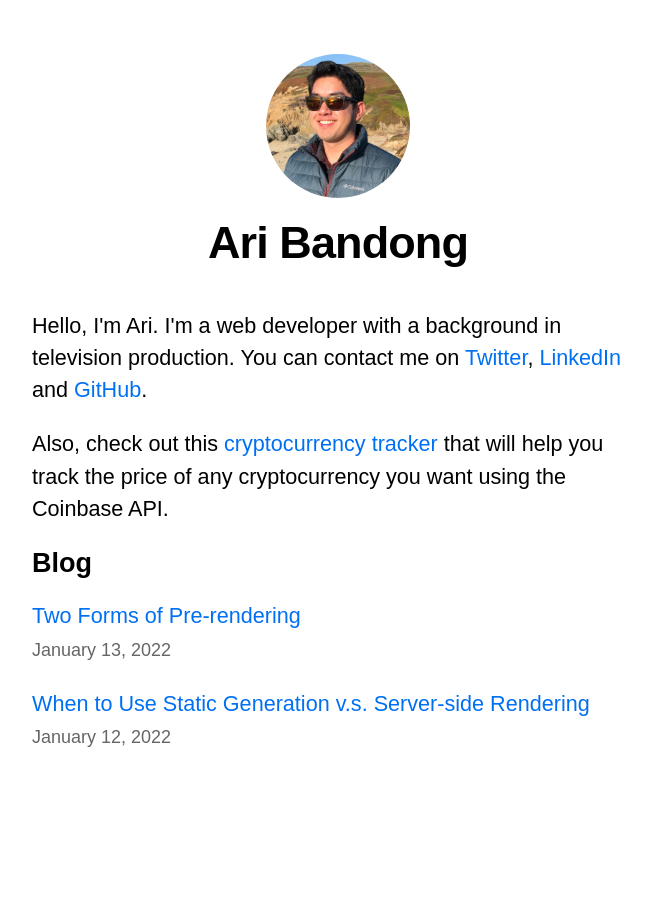
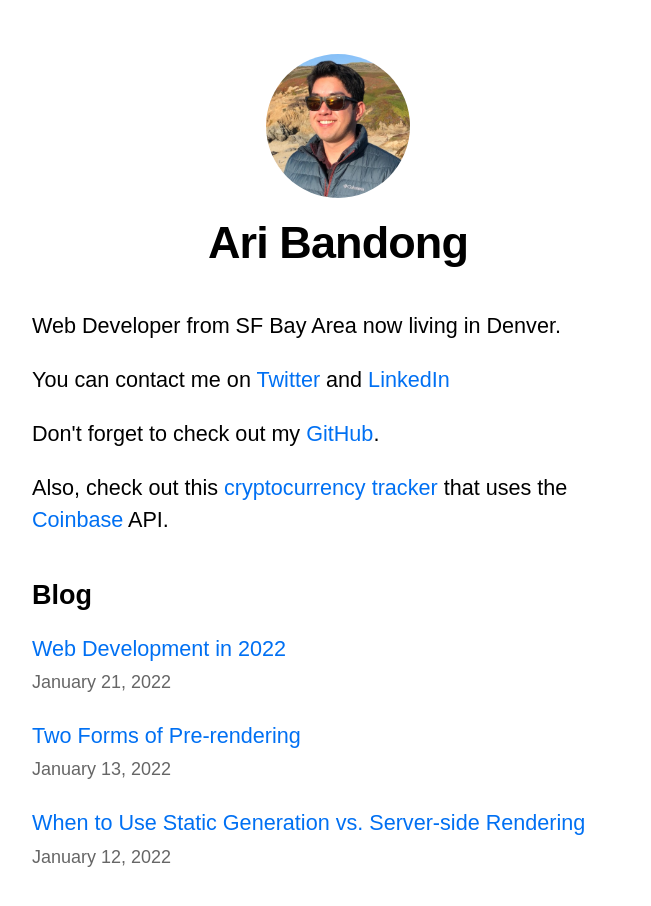
Before and after one commit to ariband5/nextjs-blog, a Next.js app: page / in a window 1280 px wide. Shown: the top 906 px of the page, without its empty margins (302-953 px from the left). Before the commit the page ends 860 px from the top, so only its background shows below. Built offline with nearby package versions, Linux system fonts and the light colour scheme.

Commit message:
Blog Update

```diff
--- a/pages/crypto.js
+++ b/pages/crypto.js
@@ -59,7 +59,7 @@ export default () => {
       </Head>
       <div className="container">
         <h2 className="headline">Crypto Tracker</h2>
-        <p>Enter symbol then fiat currency to get prices e.g -  DOGE-USD</p>
+        <p>Enter symbol then fiat currency to get prices e.g. -  DOGE-USD</p>
         <div className="rounded-form">
           <input type="text" placeholder="BTC-USD" onChange={handleChange} />
         </div>
--- a/pages/index.js
+++ b/pages/index.js
@@ -21,7 +21,12 @@ export default function Home({ allPostsData}) {
         <title>{siteTitle}</title>
       </Head>
       <section className={utilStyles.headingMd}>
-        <p>Hello, I'm Ari. I'm a web developer with a background in television production. You can contact me on <Link href="https://twitter.com/guywithnosn">Twitter</Link>,<Link href="https://www.linkedin.com/in/ari-bandong/"> LinkedIn</Link> and <Link href="https://github.com/ariband5">GitHub</Link>.</p>Also, check out this<Link href="/crypto"> cryptocurrency tracker</Link> that will help you track the price of any cryptocurrency you want using the Coinbase API.
+        <p> Web Developer from SF Bay Area now living in Denver. </p>
+        <p>You can contact me on <Link href="https://twitter.com/guywithnosn">Twitter</Link> and<Link href="https://www.linkedin.com/in/ari-bandong/"> LinkedIn</Link></p>
+          <p> Don't forget to check out my <Link href="https://github.com/ariband5">GitHub</Link>.</p>
+
+        <p>Also, check out this <Link href="/crypto"><a>cryptocurrency tracker</a></Link>  that uses the <Link href="https://www.coinbase.com/">Coinbase</Link> API.
+        </p>
       </section>
       <section className={`${utilStyles.headingMd} ${utilStyles.padding1px}`}>
         <h2 className={utilStyles.headingLg}>Blog</h2>
--- a/posts/ssg-ssr.md
+++ b/posts/ssg-ssr.md
@@ -1,5 +1,5 @@
 ---
-title: 'When to Use Static Generation v.s. Server-side Rendering'
+title: 'When to Use Static Generation vs. Server-side Rendering'
 date: '2022-01-12'
 ---
 
--- /dev/null
+++ b/posts/web-dev-2022.md
@@ -0,0 +1,14 @@
+---
+title: 'Web Development in 2022'
+date: '2022-01-21'
+---
+Ramblings
+I created my first website in the mid-90's on Geocities using Netscape Navigator on a desktop PC running Windows 95.
+
+Now I am here in 2022 making a website with NextJS using VS Code on a Razer gamping laptop running Windows 11.
+
+I think back to the early social networks of the internet. MySpace, Friendster, Xanga...
+
+Now we're on Zoom, Twitter Spaces, and everyone has an .eth subdomain on their handle.
+
+I watched the first 54 minutes of the new Matrix Resurrections film. Surprisingly watchable after all of the negative reviews I'd read on Twitter.
--- a/styles/global.css
+++ b/styles/global.css
@@ -65,7 +65,7 @@ body {
 }
 
 .headline {
-    font-size: 1.875rem;
+  font-size: 1.875 rem;
   line-height: 2.25rem;
   font-weight: 800;
   text-align: center;
```
Lines whose indentation alone changed are shown as unchanged.
